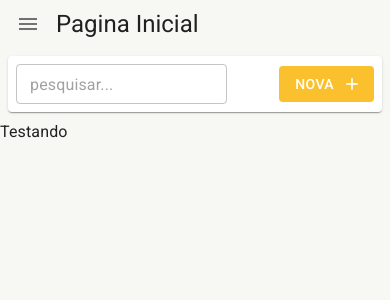
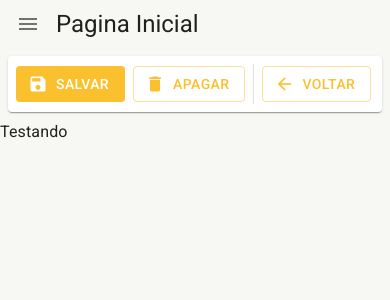
Before and after one commit to vitorcoke/Cadastro-typescript-material-ui, a React (Create React App) app: page /pagina-inicial in a window 390 px wide. Shown: the top 300 px of the page. Built offline with nearby package versions, Linux system fonts and the light colour scheme.

Commit message:
feat: Configuração da responsividade da barra de ferramenta

```diff
--- a/src/pages/dashboard/Dashboard.tsx
+++ b/src/pages/dashboard/Dashboard.tsx
@@ -1,4 +1,4 @@
-import ToolbarList from '../../shared/components/toolbar-list/ToobarList';
+import ToolbarDetail from '../../shared/components/toolbar-detail/ToolbarDetail';
 import LayoutBasePage from '../../shared/layouts/LayoutBasePage';
 
 
@@ -6,13 +6,14 @@ const Dashboard = () => {
   return (
     <LayoutBasePage
       titulo='Pagina Inicial'
-      barraDeFerramentas={(<ToolbarList
-        mostrarInputBusca
-        textoBotaoNovo='Nova'
+      barraDeFerramentas={(<ToolbarDetail
+        mostrarBotaoSalvarFechar
+
       />)}
     >
       Testando
     </LayoutBasePage>
+
   );
 };
 
--- /dev/null
+++ b/src/shared/components/toolbar-detail/ToolbarDetail.tsx
@@ -0,0 +1,189 @@
+import { Box, Button, Divider, Icon, Paper, Skeleton, Typography, useMediaQuery, useTheme } from '@mui/material';
+
+
+interface IToolbarDetail {
+  textoBotaoNovo?: string,
+  mostrarBotaoNovo?: boolean
+  mostrarBotaoVoltar?: boolean
+  mostrarBotaoApagar?: boolean
+  mostrarBotaoSalvar?: boolean
+  mostrarBotaoSalvarFechar?: boolean
+
+  mostrarBotaoNovoCarregando?: boolean
+  mostrarBotaoVoltarCarregando?: boolean
+  mostrarBotaoApagarCarregando?: boolean
+  mostrarBotaoSalvarCarregando?: boolean
+  mostrarBotaoSalvarFecharCarregando?: boolean
+
+
+
+  aoClicarEmNovo?: () => void
+  aoClicarEmVoltar?: () => void
+  aoClicarEmApagar?: () => void
+  aoClicarEmSavlar?: () => void
+  aoClicarEmSalvarFechar?: () => void
+
+}
+
+const ToolbarDetail: React.FC<IToolbarDetail> = ({
+  textoBotaoNovo = 'Novo',
+  mostrarBotaoNovo = true,
+  mostrarBotaoVoltar = true,
+  mostrarBotaoApagar = true,
+  mostrarBotaoSalvar = true,
+  mostrarBotaoSalvarFechar = false,
+
+  mostrarBotaoNovoCarregando = false,
+  mostrarBotaoVoltarCarregando = false,
+  mostrarBotaoApagarCarregando = false,
+  mostrarBotaoSalvarCarregando = false,
+  mostrarBotaoSalvarFecharCarregando = false,
+
+  aoClicarEmNovo,
+  aoClicarEmVoltar,
+  aoClicarEmApagar,
+  aoClicarEmSavlar,
+  aoClicarEmSalvarFechar
+
+}) => {
+
+  const theme = useTheme();
+  const smDown = useMediaQuery(theme.breakpoints.down('sm'));
+  const mdDown = useMediaQuery(theme.breakpoints.down('md'));
+
+  return (
+    <Box
+      height={theme.spacing(7)}
+      marginX={1}
+      padding={1}
+      paddingX={1}
+      display='flex'
+      gap={1}
+      alignItems='center'
+      component={Paper}
+    >
+      {(mostrarBotaoSalvar) && !mostrarBotaoSalvarCarregando && (
+        <Button
+          variant='contained'
+          color='primary'
+          disableElevation
+          startIcon={<Icon>save</Icon>}
+          onClick={aoClicarEmSavlar}
+        >
+          <Typography
+            variant='button'
+            whiteSpace='nowrap'
+            textOverflow='ellipsis'
+            overflow='hidden'
+          >
+            Salvar
+          </Typography>
+        </Button>
+      )}
+
+      {mostrarBotaoSalvarCarregando && (
+        <Skeleton width={110} height={60} />
+      )}
+
+      {(mostrarBotaoSalvarFechar && !mostrarBotaoSalvarFecharCarregando && !smDown && !mdDown) && (
+        <Button
+          variant='outlined'
+          color='primary'
+          disableElevation
+          startIcon={<Icon>save</Icon>}
+          onClick={aoClicarEmSalvarFechar}
+        >
+          <Typography
+            variant='button'
+            whiteSpace='nowrap'
+            textOverflow='ellipsis'
+            overflow='hidden'
+          >
+            Salvar e voltar
+          </Typography>
+        </Button>
+      )}
+
+      {(mostrarBotaoSalvarFecharCarregando && !smDown && !mdDown) && (
+        <Skeleton width={180} height={60} />
+      )}
+
+      {(mostrarBotaoApagar) && !mostrarBotaoApagarCarregando && (
+        <Button
+          variant='outlined'
+          color='primary'
+          disableElevation
+          startIcon={<Icon>delete</Icon>}
+          onClick={aoClicarEmApagar}
+        >
+          <Typography
+            variant='button'
+            whiteSpace='nowrap'
+            textOverflow='ellipsis'
+            overflow='hidden'
+          >
+            Apagar
+          </Typography>
+        </Button>
+      )}
+
+      {(mostrarBotaoApagarCarregando) && (
+        <Skeleton width={110} height={60} />
+      )}
+
+      {(mostrarBotaoNovo && !mostrarBotaoNovoCarregando && !smDown) && (
+        <Button
+          variant='outlined'
+          color='primary'
+          disableElevation
+          startIcon={<Icon>add</Icon>}
+          onClick={aoClicarEmNovo}
+        >
+          <Typography
+            variant='button'
+            whiteSpace='nowrap'
+            textOverflow='ellipsis'
+            overflow='hidden'
+          >
+            {textoBotaoNovo}
+          </Typography>
+        </Button>
+      )}
+
+      {(mostrarBotaoNovoCarregando && !smDown) && (
+        <Skeleton width={110} height={60} />
+      )}
+
+      {
+        mostrarBotaoVoltar &&
+        (mostrarBotaoNovo || mostrarBotaoApagar || mostrarBotaoSalvar || mostrarBotaoSalvarFechar) &&
+        (<Divider variant='middle' orientation='vertical' />)
+      }
+
+      {(mostrarBotaoVoltar) && !mostrarBotaoVoltarCarregando && (
+        <Button
+          variant='outlined'
+          color='primary'
+          disableElevation
+          startIcon={<Icon>arrow_back</Icon>}
+          onClick={aoClicarEmVoltar}
+        >
+          <Typography
+            variant='button'
+            whiteSpace='nowrap'
+            textOverflow='ellipsis'
+            overflow='hidden'
+          >
+            Voltar
+          </Typography>
+        </Button>
+      )}
+      {mostrarBotaoVoltarCarregando && (
+        <Skeleton width={110} height={60} />
+      )}
+
+    </Box>
+  );
+};
+
+export default ToolbarDetail;
--- a/src/shared/components/toolbar-list/ToobarList.tsx
+++ b/src/shared/components/toolbar-list/ToobarList.tsx
@@ -3,20 +3,20 @@ import { Box } from '@mui/system';
 
 interface IToobarListProps {
   textoDabusca?: string,
+  textoBotaoNovo?: string,
   mostrarInputBusca?: boolean,
+  mostrarBotaoNovo?: boolean,
   aoMudarTextoDeBusca?: (novoTexto: string) => void,
-  textoBotaoNovo?: string,
-  mostrarBotaoNovo?: boolean,
   aoClicarEmNovo?: () => void
 }
 
 const ToolbarList: React.FC<IToobarListProps> = ({
   textoDabusca = '',
+  textoBotaoNovo = 'Novo',
   mostrarInputBusca = false,
-  aoMudarTextoDeBusca,
+  mostrarBotaoNovo = true,
   aoClicarEmNovo,
-  mostrarBotaoNovo = true,
-  textoBotaoNovo = 'Novo'
+  aoMudarTextoDeBusca
 }) => {
 
   const theme = useTheme();
```
Also changed, not shown: .eslintrc.json.
